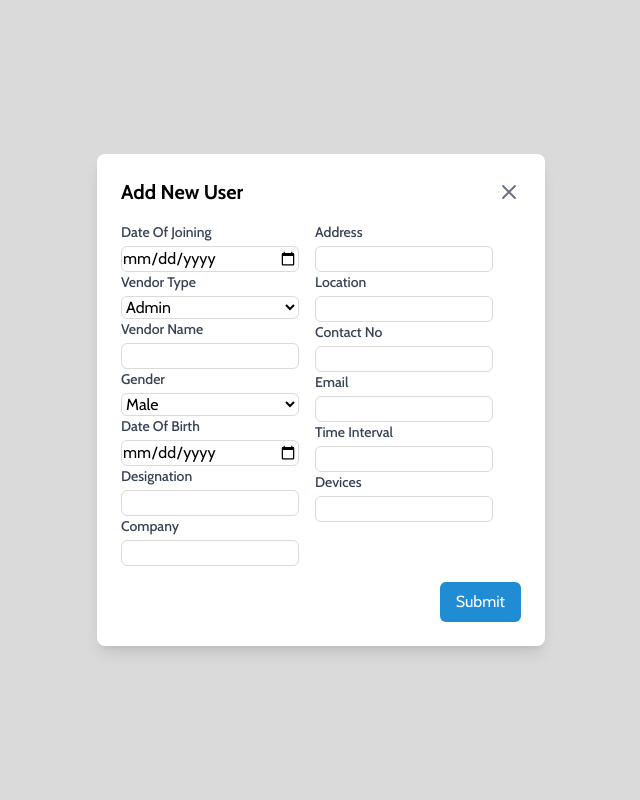
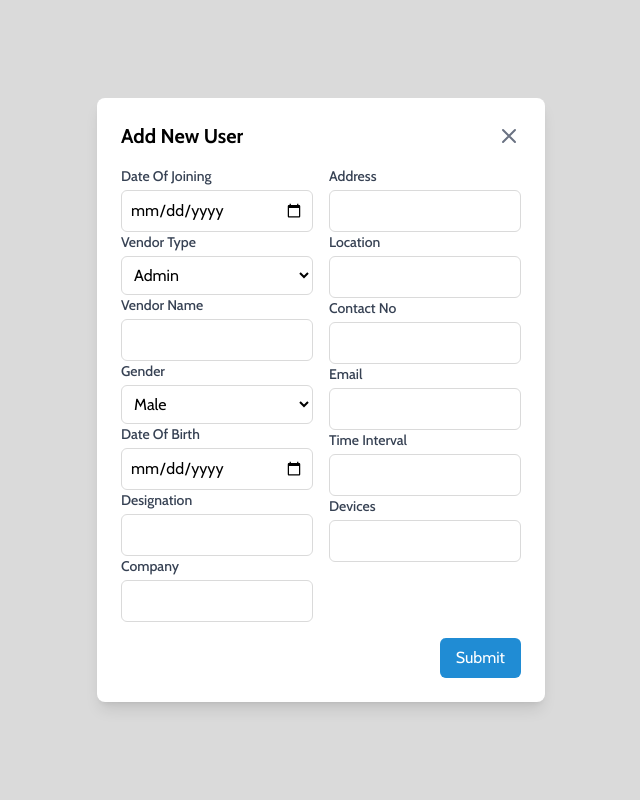
Before and after one commit to abhilashvijayan7/ui-test, a React (Vite) app in the folder hope/: page /user-manager in a window 1280 px wide. Both pictures are taken after typing "Sample" into the empty fields and a click on the button "Add User". Shown: the top 800 px of the page, without its empty margins (319-959 px from the left). Built offline with nearby package versions, Linux system fonts and the light colour scheme.

Commit message:
file upload added

```diff
--- a/hope/src/components/AddUserModal.jsx
+++ b/hope/src/components/AddUserModal.jsx
@@ -1,10 +1,84 @@
-const AddUserModal = ({ isOpen, onClose }) => {
+import React, { useState, useEffect } from "react";
+
+const AddUserModal = ({ isOpen, onClose, name, user }) => {
+  // State to manage form inputs
+  const [formData, setFormData] = useState({
+    dateOfJoining: "",
+    vendorType: "Admin",
+    vendorName: "",
+    gender: "Male",
+    dateOfBirth: "",
+    designation: "",
+    company: "",
+    address: "",
+    location: "",
+    contactNo: "",
+    email: "",
+    timeInterval: "",
+    devices: "",
+  });
+
+  // Pre-populate form with user data when in edit mode
+  useEffect(() => {
+    if (user && name === "Edit User") {
+      setFormData({
+        dateOfJoining: user.doj ? user.doj.split(" ")[0] : "", // Format date for input (YYYY-MM-DD)
+        vendorType: user.role || "Admin",
+        vendorName: user.companyName || "",
+        gender: user.gender || "Male",
+        dateOfBirth: user.dob ? user.dob.split(" ")[0] : "", // Format date for input
+        designation: "", // Not in user data, set as empty
+        company: user.company || "",
+        address: user.home || "",
+        location: user.location || "",
+        contactNo: user.call || "",
+        email: user.mail || "",
+        timeInterval: "", // Not in user data, set as empty
+        devices: "", // Not in user data, set as empty
+      });
+    } else {
+      // Reset form for add mode
+      setFormData({
+        dateOfJoining: "",
+        vendorType: "Admin",
+        vendorName: "",
+        gender: "Male",
+        dateOfBirth: "",
+        designation: "",
+        company: "",
+        address: "",
+        location: "",
+        contactNo: "",
+        email: "",
+        timeInterval: "",
+        devices: "",
+      });
+    }
+  }, [user, name, isOpen]);
+
+  // Handle input changes
+  const handleChange = (e) => {
+    const { name, value } = e.target;
+    setFormData((prev) => ({ ...prev, [name]: value }));
+  };
+
+  // Handle form submission
+  const handleSubmit = (e) => {
+    e.preventDefault();
+    if (name === "Edit User") {
+      console.log("Editing user:", { ...formData, id: user?.apiKey }); // Include user ID for edit
+    } else {
+      console.log("Adding new user:", formData);
+    }
+    onClose(); // Close modal after submission
+  };
+
   return (
     isOpen && (
-      <div className="fixed inset-0 bg-[#DADADA] bg-opacity-50 flex items-center justify-center z-50 ">
-        <div className="bg-white rounded-lg shadow-lg p-6 w-full max-w-md ">
+      <div className="fixed inset-0 bg-[#DADADA] bg-opacity-50 flex items-center justify-center z-50">
+        <div className="bg-white rounded-lg shadow-lg p-6 w-full max-w-md">
           <div className="flex justify-between items-center mb-4">
-            <h2 className="text-xl font-bold">Add New User</h2>
+            <h2 className="text-xl font-bold">{name}</h2>
             <button
               onClick={onClose}
               className="text-gray-500 hover:text-gray-700"
@@ -24,7 +98,7 @@ const AddUserModal = ({ isOpen, onClose }) => {
               </svg>
             </button>
           </div>
-          <form className="space-y-4 ">
+          <form className="space-y-4" onSubmit={handleSubmit}>
             <div className="lg:flex lg:gap-4">
               <div>
                 <div>
@@ -33,15 +107,22 @@ const AddUserModal = ({ isOpen, onClose }) => {
                   </label>
                   <input
                     type="date"
-                    // Current date and time in IST
-                    className="mt-1 block w-full border border-[#DADADA] rounded-md "
+                    name="dateOfJoining"
+                    value={formData.dateOfJoining}
+                    onChange={handleChange}
+                    className="mt-1 block w-full border border-[#DADADA] rounded-md p-2"
                   />
                 </div>
                 <div>
                   <label className="block text-sm font-medium text-gray-700">
                     Vendor Type
                   </label>
-                  <select className="mt-1 block w-full border border-[#DADADA] rounded-md ">
+                  <select
+                    name="vendorType"
+                    value={formData.vendorType}
+                    onChange={handleChange}
+                    className="mt-1 block w-full border border-[#DADADA] rounded-md p-2"
+                  >
                     <option>Admin</option>
                     <option>Renderer</option>
                   </select>
@@ -52,14 +133,22 @@ const AddUserModal = ({ isOpen, onClose }) => {
                   </label>
                   <input
                     type="text"
-                    className="mt-1 block w-full border border-[#DADADA] rounded-md "
+                    name="vendorName"
+                    value={formData.vendorName}
+                    onChange={handleChange}
+                    className="mt-1 block w-full border border-[#DADADA] rounded-md p-2"
                   />
                 </div>
                 <div>
                   <label className="block text-sm font-medium text-gray-700">
                     Gender
                   </label>
-                  <select className="mt-1 block w-full border border-[#DADADA] rounded-md ">
+                  <select
+                    name="gender"
+                    value={formData.gender}
+                    onChange={handleChange}
+                    className="mt-1 block w-full border border-[#DADADA] rounded-md p-2"
+                  >
                     <option>Male</option>
                     <option>Female</option>
                   </select>
@@ -70,7 +159,10 @@ const AddUserModal = ({ isOpen, onClose }) => {
                   </label>
                   <input
                     type="date"
-                    className="mt-1 block w-full border border-[#DADADA] rounded-md "
+                    name="dateOfBirth"
+                    value={formData.dateOfBirth}
+                    onChange={handleChange}
+                    className="mt-1 block w-full border border-[#DADADA] rounded-md p-2"
                   />
                 </div>
                 <div>
@@ -79,7 +171,10 @@ const AddUserModal = ({ isOpen, onClose }) => {
                   </label>
                   <input
                     type="text"
-                    className="mt-1 block w-full border border-[#DADADA] rounded-md "
+                    name="designation"
+                    value={formData.designation}
+                    onChange={handleChange}
+                    className="mt-1 block w-full border border-[#DADADA] rounded-md p-2"
                   />
                 </div>
                 <div>
@@ -88,7 +183,10 @@ const AddUserModal = ({ isOpen, onClose }) => {
                   </label>
                   <input
                     type="text"
-                    className="mt-1 block w-full border border-[#DADADA] rounded-md "
+                    name="company"
+                    value={formData.company}
+                    onChange={handleChange}
+                    className="mt-1 block w-full border border-[#DADADA] rounded-md p-2"
                   />
                 </div>
               </div>
@@ -100,7 +198,10 @@ const AddUserModal = ({ isOpen, onClose }) => {
                   </label>
                   <input
                     type="text"
-                    className="mt-1 block w-full border border-[#DADADA] rounded-md "
+                    name="address"
+                    value={formData.address}
+                    onChange={handleChange}
+                    className="mt-1 block w-full border border-[#DADADA] rounded-md p-2"
                   />
                 </div>
                 <div>
@@ -109,7 +210,10 @@ const AddUserModal = ({ isOpen, onClose }) => {
                   </label>
                   <input
                     type="text"
-                    className="mt-1 block w-full  border border-[#DADADA] rounded-md "
+                    name="location"
+                    value={formData.location}
+                    onChange={handleChange}
+                    className="mt-1 block w-full border border-[#DADADA] rounded-md p-2"
                   />
                 </div>
                 <div>
@@ -118,7 +222,10 @@ const AddUserModal = ({ isOpen, onClose }) => {
                   </label>
                   <input
                     type="text"
-                    className="mt-1 block w-full border border-[#DADADA] rounded-md "
+                    name="contactNo"
+                    value={formData.contactNo}
+                    onChange={handleChange}
+                    className="mt-1 block w-full border border-[#DADADA] rounded-md p-2"
                   />
                 </div>
                 <div>
@@ -127,7 +234,10 @@ const AddUserModal = ({ isOpen, onClose }) => {
                   </label>
                   <input
                     type="email"
-                    className="mt-1 block w-full border border-[#DADADA] rounded-md "
+                    name="email"
+                    value={formData.email}
+                    onChange={handleChange}
+                    className="mt-1 block w-full border border-[#DADADA] rounded-md p-2"
                   />
                 </div>
                 <div>
@@ -136,7 +246,10 @@ const AddUserModal = ({ isOpen, onClose }) => {
                   </label>
                   <input
                     type="text"
-                    className="mt-1 block w-full border border-[#DADADA] rounded-md "
+                    name="timeInterval"
+                    value={formData.timeInterval}
+                    onChange={handleChange}
+                    className="mt-1 block w-full border border-[#DADADA] rounded-md p-2"
                   />
                 </div>
                 <div>
@@ -145,7 +258,10 @@ const AddUserModal = ({ isOpen, onClose }) => {
                   </label>
                   <input
                     type="text"
-                    className="mt-1 block w-full border border-[#DADADA] rounded-md "
+                    name="devices"
+                    value={formData.devices}
+                    onChange={handleChange}
+                    className="mt-1 block w-full border border-[#DADADA] rounded-md p-2"
                   />
                 </div>
               </div>
@@ -155,7 +271,7 @@ const AddUserModal = ({ isOpen, onClose }) => {
                 type="submit"
                 className="bg-[#208CD4] text-white px-4 py-2 rounded-md hover:bg-[#1a6ea4]"
               >
-                Submit
+                {name === "Edit User" ? "Update" : "Submit"}
               </button>
             </div>
           </form>
--- /dev/null
+++ b/hope/src/components/UploadComponent.jsx
@@ -0,0 +1,40 @@
+import React from 'react';
+
+const UploadComponent = ({ isOpen, onClose }) => {
+  return (
+    isOpen && (
+      <div className="fixed inset-0 bg-black bg-opacity-50 flex items-center justify-center z-50">
+        <div className="bg-white rounded-lg p-6 w-96">
+          <div className="flex justify-between items-center mb-4">
+            <h2 className="text-gray-600 text-lg font-semibold">Upload Files</h2>
+            <button
+              onClick={onClose}
+              className="text-gray-400 hover:text-gray-600"
+            >
+              <svg className="w-6 h-6" fill="none" stroke="currentColor" viewBox="0 0 24 24" xmlns="http://www.w3.org/2000/svg">
+                <path strokeLinecap="round" strokeLinejoin="round" strokeWidth="2" d="M6 18L18 6M6 6l12 12"></path>
+              </svg>
+            </button>
+          </div>
+          <div className="border-2 border-dashed border-gray-300 rounded-lg p-6 mb-4 text-center">
+            <input className="bg-[#FFFFFF] text-[#208CD4] px-4 py-2 border border-[#208CD4] rounded hover:bg-blue-200 w-[200px]" type='file'/>
+
+          </div>
+          <div className="flex justify-end space-x-4">
+            <button
+              onClick={onClose}
+              className="bg-[#FFFFFF] text-[#208CD4] border border-[#208CD4] px-4 py-2 rounded hover:bg-blue-200"
+            >
+              Cancel
+            </button>
+            <button className="bg-[#208CD4] text-white px-4 py-2 rounded hover:bg-blue-600">
+              Upload
+            </button>
+          </div>
+        </div>
+      </div>
+    )
+  );
+};
+
+export default UploadComponent;
--- a/hope/src/pages/UserManager.jsx
+++ b/hope/src/pages/UserManager.jsx
@@ -16,8 +16,22 @@ import location_on from "../images/location_on.png";
 import encrypted from "../images/encrypted.png";
 import AddUserModal from "../components/AddUserModal";
 
+import UploadComponent from '../components/UploadComponent';
+
+
 function UserManager() {
   const [isModalOpen, setIsModalOpen] = useState(false);
+  const [modalMode, setModalMode] = useState("add"); // Track modal mode: "add" or "edit"
+  const [selectedUser, setSelectedUser] = useState(null); // Track selected user for editing
+    const [isUploadOpen, setIsUploadOpen] = useState(false);
+
+  const handleOpenUpload = () => {
+    setIsUploadOpen(true);
+  };
+
+  const handleCloseUpload = () => {
+    setIsUploadOpen(false);
+  };
 
   const mockedCardData = [
     {
@@ -100,6 +114,24 @@ function UserManager() {
     },
   ];
 
+  const handleOpenAddModal = () => {
+    setModalMode("add");
+    setSelectedUser(null);
+    setIsModalOpen(true);
+  };
+
+  const handleOpenEditModal = (user) => {
+    setModalMode("edit");
+    setSelectedUser(user);
+    setIsModalOpen(true);
+  };
+
+  const handleCloseModal = () => {
+    setIsModalOpen(false);
+    setModalMode("add");
+    setSelectedUser(null);
+  };
+
   return (
     <div>
       <div className="max-w-[380px] mx-auto text-[#6B6B6B] my-6 lg:max-w-[1280px] lg:px-11 lg:w-full">
@@ -122,7 +154,7 @@ function UserManager() {
               className="border border-[#DADADA] rounded px-2 py-1 w-[287.4px] lg:bg-[#FFFFFF80]"
             />
             <button
-              onClick={() => setIsModalOpen(true)}
+              onClick={handleOpenAddModal}
               className="bg-[#208CD4] flex items-center gap-2 px-3 rounded-sm"
             >
               <img src={add} alt="" className="w-[10px] h-[10px]" />
@@ -146,8 +178,14 @@ function UserManager() {
                 </div>
 
                 <div className="flex items-center gap-1">
-                  <img src={component_11} alt="" className="w-[56px] h-[42px]" />
-                  <img src={component_13} alt="" className="w-[56px] h-[42px]" />
+                  <img src={component_11} alt="" className="w-[56px] h-[42px]"         onClick={handleOpenUpload}
+/>
+                  <img
+                    src={component_13}
+                    alt="Edit"
+                    className="w-[56px] h-[42px] cursor-pointer"
+                    onClick={() => handleOpenEditModal(card)}
+                  />
                 </div>
               </div>
 
@@ -202,7 +240,14 @@ function UserManager() {
           ))}
         </div>
       </div>
-      <AddUserModal isOpen={isModalOpen} onClose={() => setIsModalOpen(false)} />
+      <AddUserModal
+        isOpen={isModalOpen}
+        onClose={handleCloseModal}
+        name={modalMode === "add" ? "Add New User" : "Edit User"}
+        user={selectedUser}
+      />
+            <UploadComponent isOpen={isUploadOpen} onClose={handleCloseUpload} />
+
     </div>
   );
 }
```
